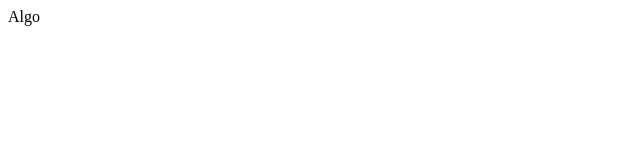
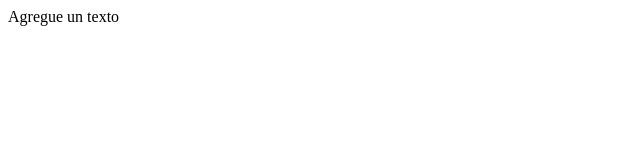
Before and after one commit to MorelDiego/Mi_repositorio, a plain HTML site: page index.html in a window 1280 px wide. Shown: the full height of the page, 0-640 px from the left. Drawn offline with Linux system fonts and the light colour scheme.

Commit message:
Agregue un texto

```diff
--- a/index.html
+++ b/index.html
@@ -7,6 +7,6 @@
     <title>Document</title>
 </head>
 <body>
-    Algo
+    Agregue un texto
 </body>
 </html>
```
